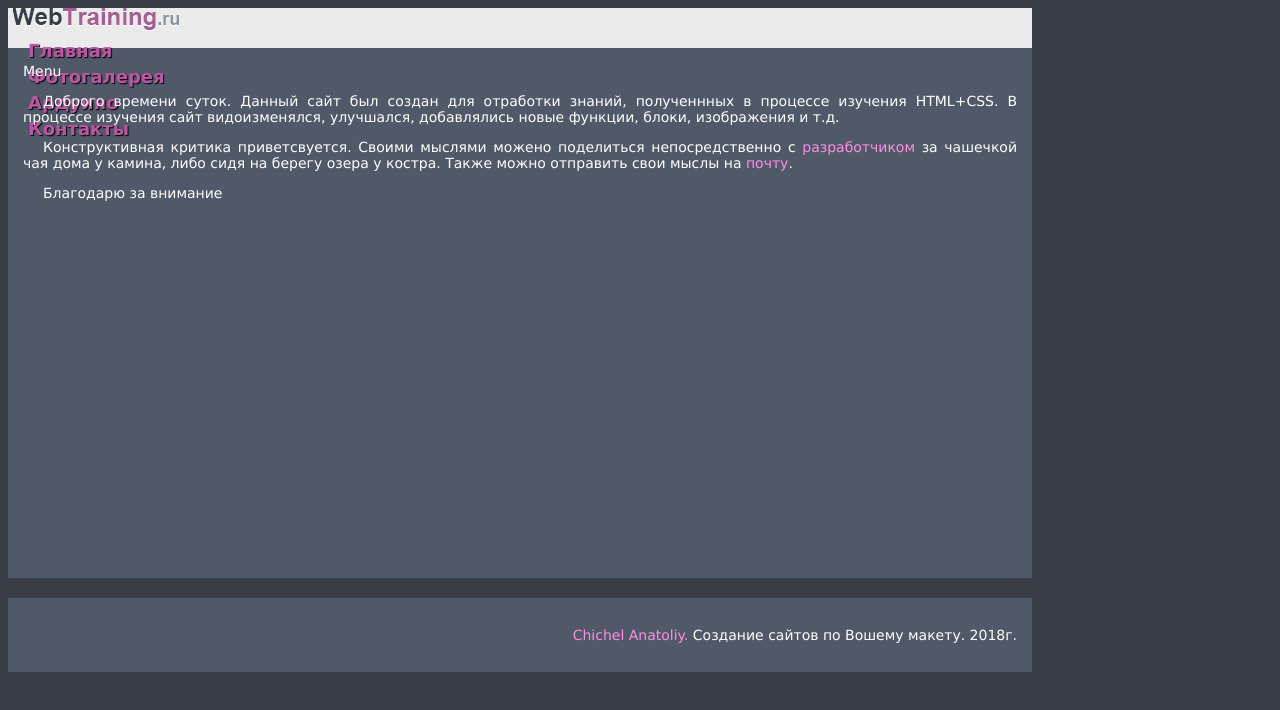
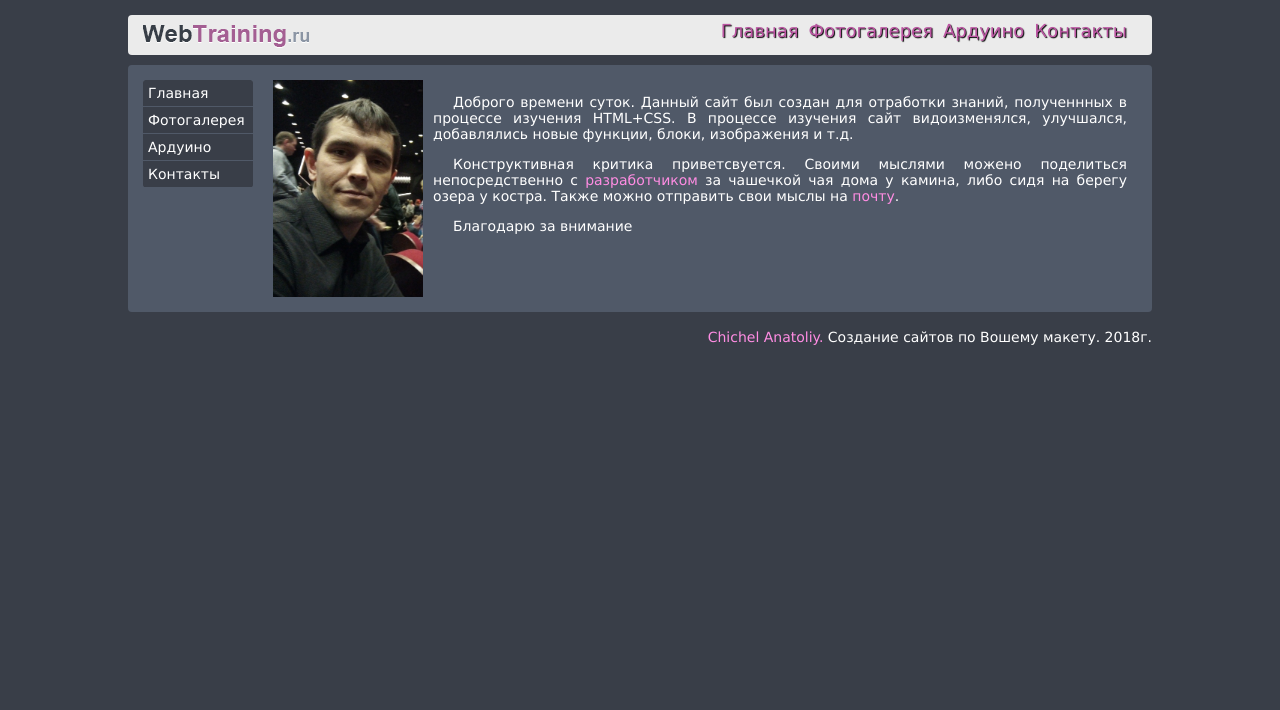
Before and after one commit to Anartius/WebProjects, a plain HTML site: page index.html in a window 1280 px wide. Drawn offline with Linux system fonts and the light colour scheme.

Commit message:
Edition of the header

```diff
--- a/css/screen-styles.css
+++ b/css/screen-styles.css
@@ -3,21 +3,20 @@ body {
     font-family: Verdana, Arial, sans-serif;
     font-size: 14px;
     width: 80%;
-
     color: white;
+    margin: auto;
+    margin-top: 15px;
 }
 
 #header {
     background-color: #ebebeb;
     height: 40px;
-    flex-wrap: wrap;
-    font-size: 18px;
+    border-radius: 4px;
 }
 
 p {
     text-indent: 20px;
     text-align: justify;
-
 }
 
 a {
@@ -28,21 +27,103 @@ a {
 .fon {
     background-color: #505968;
     padding: 15px;
-    height: 500px;
+    height: auto;
+    margin-top: 10px;
+    margin-bottom: auto;
+    border-radius: 4px;
 }
 
-.top-menu {
+#menu {
+    margin: 0 20px;
     color: #bc56a3;
+    font-size: 18px;
+    list-style-type: none;
 }
 
-a:hover.top-menu {
-     color: #ff8de3;
- }
-a:active {
-    color: #ff8de3;
-    font-size: 17px;
+#menu li {
+    display: inline-block;
+    float: left;
+    position: relative;
 }
 
+#menu ul {
+    display: none;
+    margin: 0;
+    padding: 0;
+    list-style-type: none;
+    position: absolute;
+    top: 100%;
+}
+
+#menu ul li {
+    float: none;
+    height: 20px;
+    width: 150px;
+}
+
+#menu li:hover ul {
+    display: block;
+}
+
+#menu li ul a:active {
+    top: 0;
+    left: 0;
+    height: 30px;
+
+}
+
+#menu a {
+    background-color: #ebebeb;
+    color: #bc56a3;
+    text-shadow: 1px 1px 1px #000;
+    height: 30px;
+    padding: 5px;
+    margin: 0;
+    display: inline-block;
+
+}
+
+#menu a:hover {
+    color: #ff8de3;
+}
+
+#menu a:active {
+    color: #ff8de3;
+    position: relative;
+    top: 2px;
+    left: 1px;
+    height: 28px;
+}
+
+#sub_menu {
+    margin: 0;
+    padding: 0;
+    width: 110px;
+    list-style-type: none;
+}
+
+#sub_menu a {
+    background-color: #393e48;
+    color: #fff;
+    padding: 5px;
+    text-decoration: none;
+    display: block;
+    border-radius: 4px;
+}
+
+#sub_menu li {
+    border-bottom: 1px solid #505968;
+}
+
+#sub_menu a:hover {
+    background-color: #414650;
+}
+
+#footer {
+    bottom: 5px;
+    margin: auto;
+    height: 30px;
+}
 /*@media screen and (min-width: 320px) {
     display: flex;
     justify-content: center;
@@ -52,7 +133,7 @@ a:active {
 @media screen and (min-width: 550px){
 
 }
-@media screen and (min-widt: 769px) {
+@media screen and (min-width: 769px) {
 
 }
 @media screen and (min-width: 960px) {
--- a/index.html
+++ b/index.html
@@ -7,34 +7,42 @@
     <link rel="stylesheet" type="text/css" href="css/screen-styles.css"/>
 </head>
 
-<body >
-<div id="header">
-    <!--<div style="display:flex; justify-content: space-between">-->
-    <div>
-        <div style="margin: 5px;">
+<body>
+<div id="header" >
+    <div style="display:flex; justify-content: space-between">
+
+        <div style="margin: 10px 15px;">
             <a href="index.html"><img src="img/logo.png" alt="Логотип"></a>
         </div>
-        <div style="margin: 5px 20px; text-shadow: 1px 1px 1px #000">
-            <a href="index.html" class="top-menu"><strong>Главная</strong></a>
-        </div>
-        <div style="margin: 5px 20px; text-shadow: 1px 1px 1px #000">
-            <a href="foto.html" class="top-menu"><strong>Фотогалерея</strong></a>
-        </div>
-        <div style="margin: 5px 20px; text-shadow: 1px 1px 1px #000">
-            <a href="arduino.html" class="top-menu"><strong>Ардуино</strong></a>
-        </div>
-        <div style="margin: 5px 20px; text-shadow: 1px 1px 1px #000">
-            <a href="about.html" class="top-menu"><strong>Контакты</strong></a>
-        </div>
+
+        <ul id="menu">
+            <li><a href="index.html">Главная</a></li>
+            <li><a href="foto.html">Фотогалерея</a></li>
+            <li><a href="arduino.html">Ардуино</a>
+                <ul id="hide_menu">
+                    <li><a href="#">Описание</a></li>
+                    <li><a href="#">Статьи</a></li>
+                    <li><a href="#">Фото работ</a></li>
+                </ul>
+            </li>
+            <li><a href="about.html">Контакты</a></li>
+        </ul>
+
     </div>
 </div>
 
-<div class="fon">
-    <div>
-        Menu
+<div class="fon" style="display: inline-block">
+    <div style="float: left; border-radius: 4px; background-color: #393e48;">
+        <ul id="sub_menu">
+            <li><a href="index.html">Главная</a></li>
+            <li><a href="foto.html">Фотогалерея</a></li>
+            <li><a href="arduino.html">Ардуино</a></li>
+            <li><a href="about.html">Контакты</a></li>
+        </ul>
     </div>
 
-    <div>
+    <div style="float: left; width: calc(100% - 140px); margin-left: 20px">
+        <img src="img/dev.jpg" style="width: 150px; float: left; margin-right: 10px">
         <p>Доброго времени суток. Данный сайт был создан для отработки знаний,
             полученнных в процессе изучения HTML+CSS. В процессе изучения сайт
             видоизменялся, улучшался, добавлялись новые функции, блоки,
@@ -48,7 +56,8 @@
         <p>Благодарю за внимание</p>
     </div>
 </div>
-<div class="fon" style="margin-top: 20px; height: auto">
+
+<div id="footer">
     <p style="text-align: right"><a href="about.html">Chichel Anatoliy.</a>
         Создание сайтов по Вошему макету. 2018г.</p>
 </div>
```
Also changed, not shown: img/dev.jpg (added), 1 other file.
